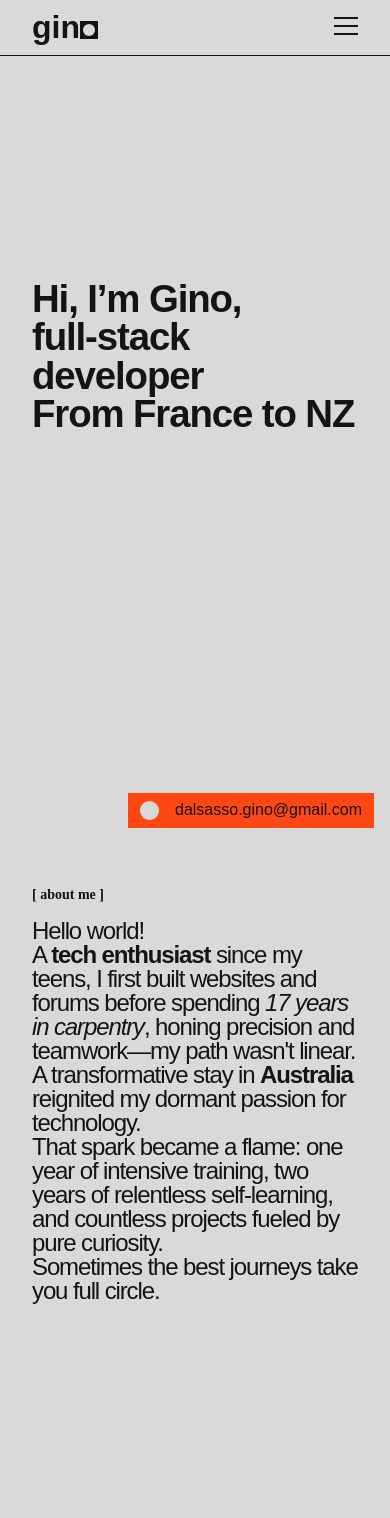
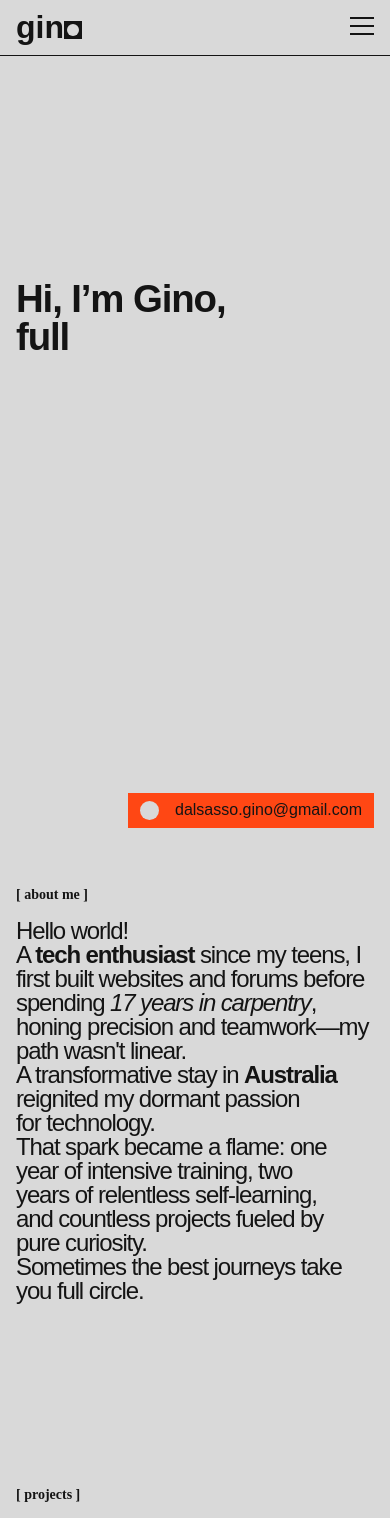
Before and after one commit to ginodalsasso/react-portfoliov2, a React (Vite) app: page / in a window 390 px wide. Shown: the top 1518 px of the page. Built offline with nearby package versions, Linux system fonts and the light colour scheme; a web font is replaced by a local one.

Commit message:
UPDATE: Responsive on entire landing page.

```diff
--- a/src/App.css
+++ b/src/App.css
@@ -27,14 +27,11 @@
 
 
     /*  Spacing variables */
-    --horizontal-padding-layout: 2rem;
+    --horizontal-padding-layout: clamp(1rem, 2vw, 2rem);
     --vertical-space-section: clamp(10rem, 20vw, 24rem);
     --padding-button: 0.5rem 0.75rem;
-    --space-section-title-content: clamp(
-        1rem,
-        4vw,
-        2rem
-        ); /* Space between section title and content */
+    --space-section-title-content: clamp(1rem, 4vw, 2rem
+); /* Space between section title and content */
 
 
     --letter-spacing: -0.07rem;
@@ -91,3 +88,13 @@ a {
 .layered-animation {
     height: 500vh;
 }
+
+@media screen and (max-width: 768px) {
+    .section-content {
+        padding-bottom: calc(var(--vertical-space-section) / 2);
+    }
+
+    .layered-animation {
+        height: 300vh;
+    }
+}
--- a/src/components/layout/ui/BurgerMenu/BurgerMenu.module.css
+++ b/src/components/layout/ui/BurgerMenu/BurgerMenu.module.css
@@ -95,7 +95,7 @@
     outline: 1px solid var(--accent-color);
 }
 
-@media (min-width: 769px) {
+@media screen and (min-width: 769px) {
     .BurgerMenu {
         display: none;
     }
--- a/src/components/sections/Approach/Approach.module.css
+++ b/src/components/sections/Approach/Approach.module.css
@@ -6,8 +6,6 @@
     flex-direction: column;
     gap: var(--space-section-title-content);
     position: relative;
-        transition: transform 3s ease-out; /* Adoucit les mouvements */
-
 }
 
 .approachContentLast {
@@ -15,3 +13,13 @@
     text-align: right;
     margin-top: -200px;
 }
+
+@media screen and (max-width: 768px) {
+    .approachSection {
+        padding-top: calc(var(--vertical-space-section) / 2);
+    }
+
+    .approachContentLast {
+        margin-top: -60px;
+    }
+}
--- a/src/components/sections/Approach/Approach.tsx
+++ b/src/components/sections/Approach/Approach.tsx
@@ -20,7 +20,7 @@ export default function Approach() {
 
             const textRevealCleanup = textRevealUpAnimation(section, {
                 childSelector: "[data-reveal-up]",
-                y: isMobile ? 50 : 120,
+                y: isMobile ? 40 : 120,
             });
 
             const wordCleanup = wordRevealAnimation(section, {
--- a/src/components/sections/Goals/Goals.module.css
+++ b/src/components/sections/Goals/Goals.module.css
@@ -8,3 +8,9 @@
     gap: var(--space-section-title-content);
     position: relative;
 }
+
+@media screen and (max-width: 768px) {
+    .goalsSection {
+        padding-top: calc(var(--vertical-space-section) / 2);
+    }
+}
--- a/src/components/sections/Goals/Goals.tsx
+++ b/src/components/sections/Goals/Goals.tsx
@@ -20,7 +20,7 @@ export default function Goals() {
 
             const textRevealCleanup = textRevealUpAnimation(section, {
                 childSelector: "[data-reveal-up]",
-                y: isMobile ? 50 : 250,
+                y: isMobile ? 40 : 200,
             });
             const wordCleanup = wordRevealAnimation(section, {
                 childSelector: "[data-word-reveal]",
--- a/src/components/sections/Hero/Hero.module.css
+++ b/src/components/sections/Hero/Hero.module.css
@@ -48,13 +48,12 @@
 
 @media screen and (max-width: 768px) {
     .heroContent {
-        flex-direction: column;
         gap: 1rem;
     }
 
     .heroTitle {
-        white-space: normal;  /* Permet au texte de passer à la ligne */
-        word-break: break-word; /* Permet au texte de passer à la ligne si nécessaire */
+        white-space: normal;
+        word-break: break-word;
     }
 
     .buttonContainer {
--- a/src/components/sections/Hero/Hero.tsx
+++ b/src/components/sections/Hero/Hero.tsx
@@ -14,22 +14,21 @@ export default function Hero() {
 
     const buttonRef = useRef<HTMLDivElement>(null);
     useLayoutEffect(() => {
-        const cleanup = withResponsive(({ isDesktop, isReducedMotion }) => {
+        const cleanup = withResponsive(({ isDesktop, isMobile, isReducedMotion }) => {
             if (isReducedMotion) return () => {}; // Skip animations if reduced motion is preferred
 
-            if (isDesktop) {
             const heroButtonCleanup = heroButtonAnimations({
                 buttonRef,
                 setVariant,
+                enableScrollTrigger: isDesktop && !isMobile,
             });
 
             const charsCleanup = charsRevealAnimation(".split");
 
             return () => {
-                    if (heroButtonCleanup) heroButtonCleanup();
-                    charsCleanup();
+                heroButtonCleanup();
+                charsCleanup?.();
             };
-            }
         });
         return cleanup;
     }, []);
@@ -39,7 +38,7 @@ export default function Hero() {
             <div className={styles.heroContent}>
                 <header>
                     <h1 id="hero-title" className={`${styles.heroTitle} split`}>
-                        Hi, I’m Gino, <br /> full-stack developer <br /> From
+                        Hi, I’m Gino, <br /> full-stack developer <br /> from
                         France to NZ
                     </h1>
                 </header>
--- a/src/components/sections/Projects/Projects.module.css
+++ b/src/components/sections/Projects/Projects.module.css
@@ -149,6 +149,7 @@
     }
 
     .projectHeader h3:before {
+        margin-right: 1rem;
         margin-bottom: unset;
     }
 
--- a/src/lib/animations/heroAnimations.ts
+++ b/src/lib/animations/heroAnimations.ts
@@ -33,8 +33,7 @@ function setupSectionObserver(
             const sectionBg = getComputedStyle(visibleSection.target).backgroundColor;
             const sameBg = sectionBg === accentColor;
             setVariant(sameBg ? "secondary" : "primary");
-        },
-        { threshold: 0.3 }
+        }
     );
 
     // Observe all sections
@@ -76,7 +75,11 @@ function createButtonScrollTrigger(
     });
 }
 
-export function heroButtonAnimations({ buttonRef, setVariant }: ButtonAnimationType) {
+export function heroButtonAnimations({
+    buttonRef,
+    setVariant,
+    enableScrollTrigger = true,
+}: ButtonAnimationType): (() => void) {
     const navbarHeight = getNavbarHeight();
     if (!navbarHeight) return () => {};
 
@@ -85,7 +88,8 @@ export function heroButtonAnimations({ buttonRef, setVariant }: ButtonAnimationT
 
     // Create scroll trigger for desktop
     const button = buttonRef.current;
-    if (!button) return () => observer.disconnect();
+    if (!button || !enableScrollTrigger)
+        return () => observer.disconnect();
 
     const trigger = createButtonScrollTrigger(button, navbarHeight);
 
--- a/src/lib/animations/projectsAnimations.ts
+++ b/src/lib/animations/projectsAnimations.ts
@@ -72,7 +72,7 @@ export function projectsAnimationsScroll({
     if (!panels.length) return;
 
 
-    const scrollSpeed = 0.5;
+    const scrollSpeed = 1;
     const totalDistance = Math.max(0, (panels.length - 1) * window.innerWidth * scrollSpeed); // total scroll distance with math max to avoid negative values
 
     setupInitialPanelStates(panels);
--- a/src/lib/animations/utils/Animations.types.ts
+++ b/src/lib/animations/utils/Animations.types.ts
@@ -14,6 +14,7 @@ export type projectsAnimationsScrollType = {
 export type ButtonAnimationType = {
     buttonRef: React.RefObject<HTMLDivElement | null>;
     setVariant: React.Dispatch<React.SetStateAction<"primary" | "secondary">>;
+    enableScrollTrigger?: boolean;
 };
 
 export type UseLayeredPinType = {
```
Lines whose indentation alone changed are shown as unchanged.
